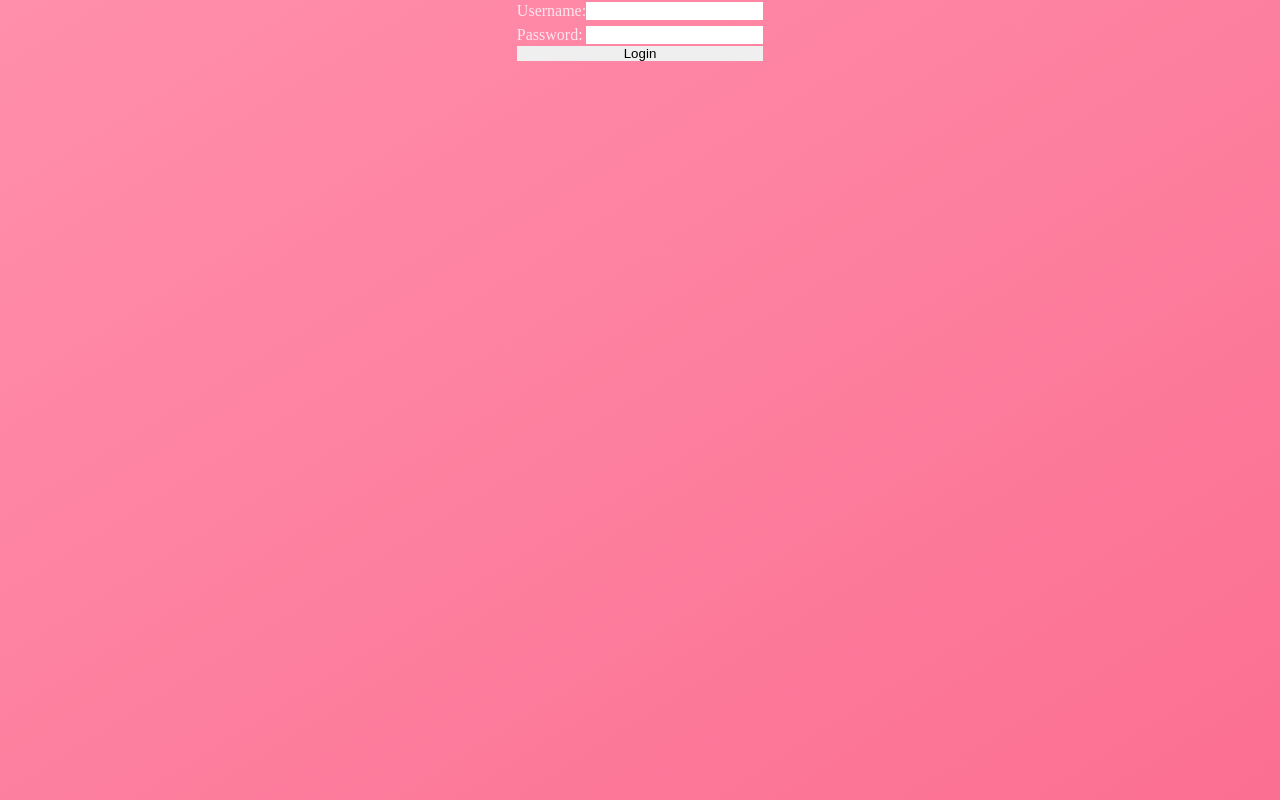
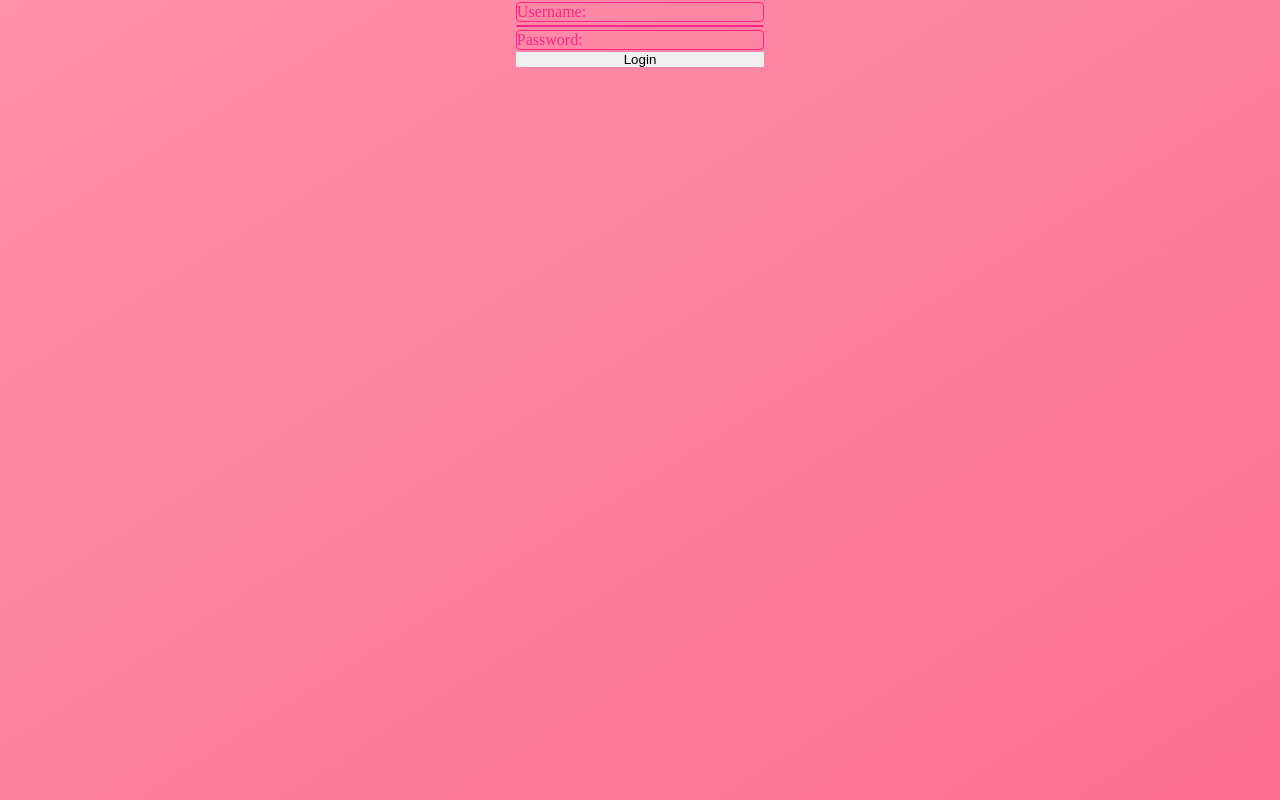
Before and after one commit to RyannKim327/FlaskProject, a Flask app: page / in a window 1280 px wide. Run offline with Flask 3, Linux system fonts and the light colour scheme.

Commit message:
9/13/2023 11:57:07 AM [Auto Commit]

```diff
--- a/ProjectBase/static/a.css
+++ b/ProjectBase/static/a.css
@@ -16,7 +16,7 @@
 	--background-glass: #000000 50;
 	--text-color-glass: #ffc2d1;
 
-	--border
+	--border-solid: #f72585;
 
 }
 
@@ -43,11 +43,17 @@
 	background-color: var(--background-glass);
 	backdrop-filter: blur(15px);
 }
-
-.form > .input{
+ .input{
 	display: flex;
 	flex-direction: row;
 	justify-content: space-between;
 	margin: .1em 0;
-	border: 1px var() solid;
+	border: 1px var(--border-solid) solid;
+	border-radius: .25em;
+	color: var(--border-solid);
 }
+
+.form > .input > *{
+	background-color: transparent;
+	color: var(--border-solid);
+}
```
